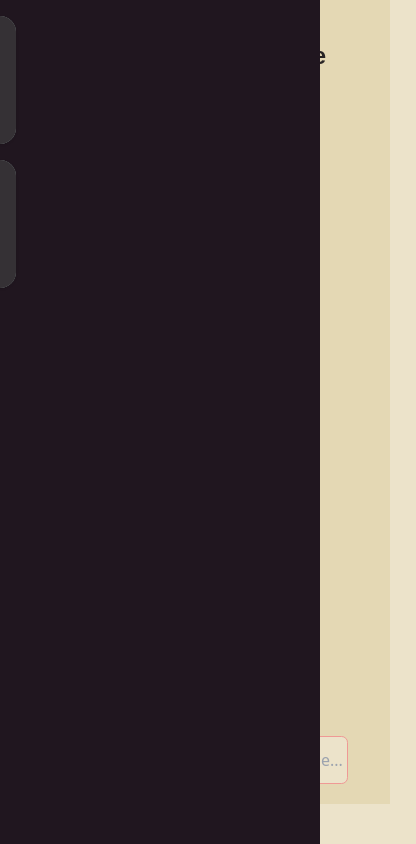
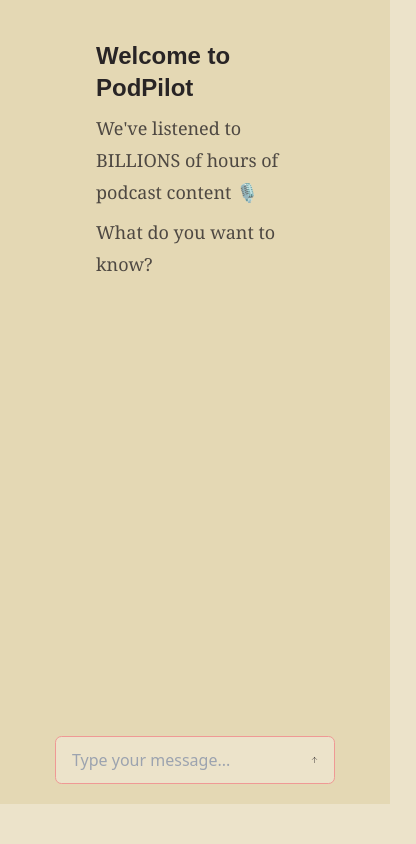
Before and after one commit to PodPilot/podpilot, a React (Vite) app: page / in a window 390 px wide. Shown: the whole page, 416 px wide, since content can reach past the window. Built offline with nearby package versions, Linux system fonts and the light colour scheme; grey boxes are pictures that could not be loaded; a web font is replaced by a local one.

Commit message:
hide sidebar on mobile views

```diff
--- a/src/components/Content.tsx
+++ b/src/components/Content.tsx
@@ -174,14 +174,6 @@
 
   return (
     <>
-      {/* Button for expanding the side panel on smaller screens */}
-      <label
-        htmlFor="drawer"
-        className="btn btn-primary drawer-button lg:hidden"
-      >
-        Open drawer
-      </label>
-
       <div className="drawer-content bg-base-200">
         {/* Conversation Panel */}
         <div
--- a/src/components/Sidebar.tsx
+++ b/src/components/Sidebar.tsx
@@ -35,15 +35,9 @@
 export default function Sidebar() {
   return (
     <div
-      className="drawer-side p-4 w-80 min-h-full"
+      className="drawer-side p-4 w-80 min-h-full hidden sm:block"
       data-theme="coffee"
     >
-      <label
-        htmlFor="drawer"
-        aria-label="close sidebar"
-        className="drawer-overlay"
-      ></label>
-
       <div className="prose text-center pt-4">
         <h2 className="font-rosarivo">Discover something...</h2>
       </div>
--- a/src/components/TopicCard.tsx
+++ b/src/components/TopicCard.tsx
@@ -11,7 +11,7 @@
 }) {
   return (
     <div
-      className={`card w-32 h-32 bg-secondary relative shadow ${
+      className={`card glass w-32 h-32 bg-secondary relative shadow ${
         img && 'image-full'
       }`}
       onClick={() => console.log(query)}
@@ -23,7 +23,7 @@
         </figure>
       )}
 
-      <p className="font-serif text-neutral-content prose font-bold absolute bottom-2.5 left-2.5">
+      <p className="font-serif text-secondary-content prose font-bold absolute bottom-2.5 left-2.5">
         {label}
       </p>
     </div>
```
